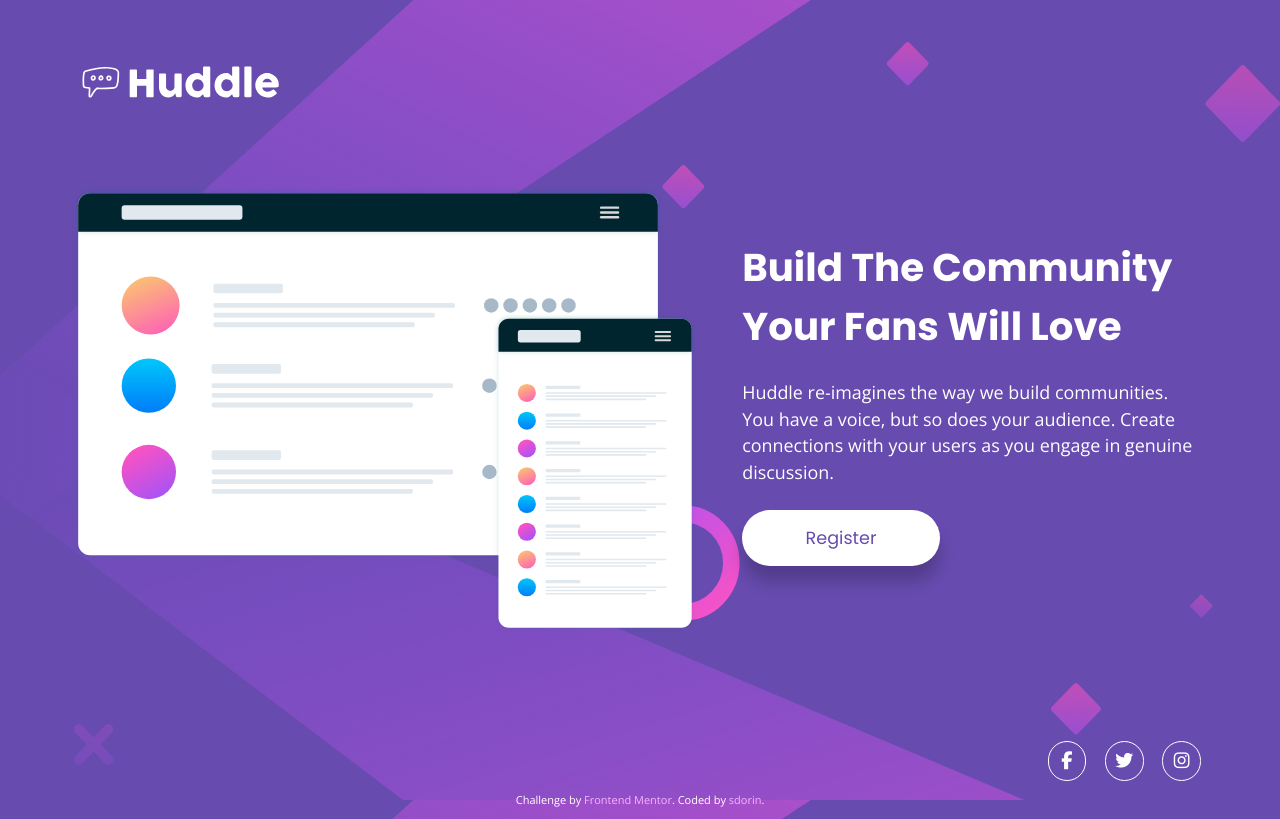
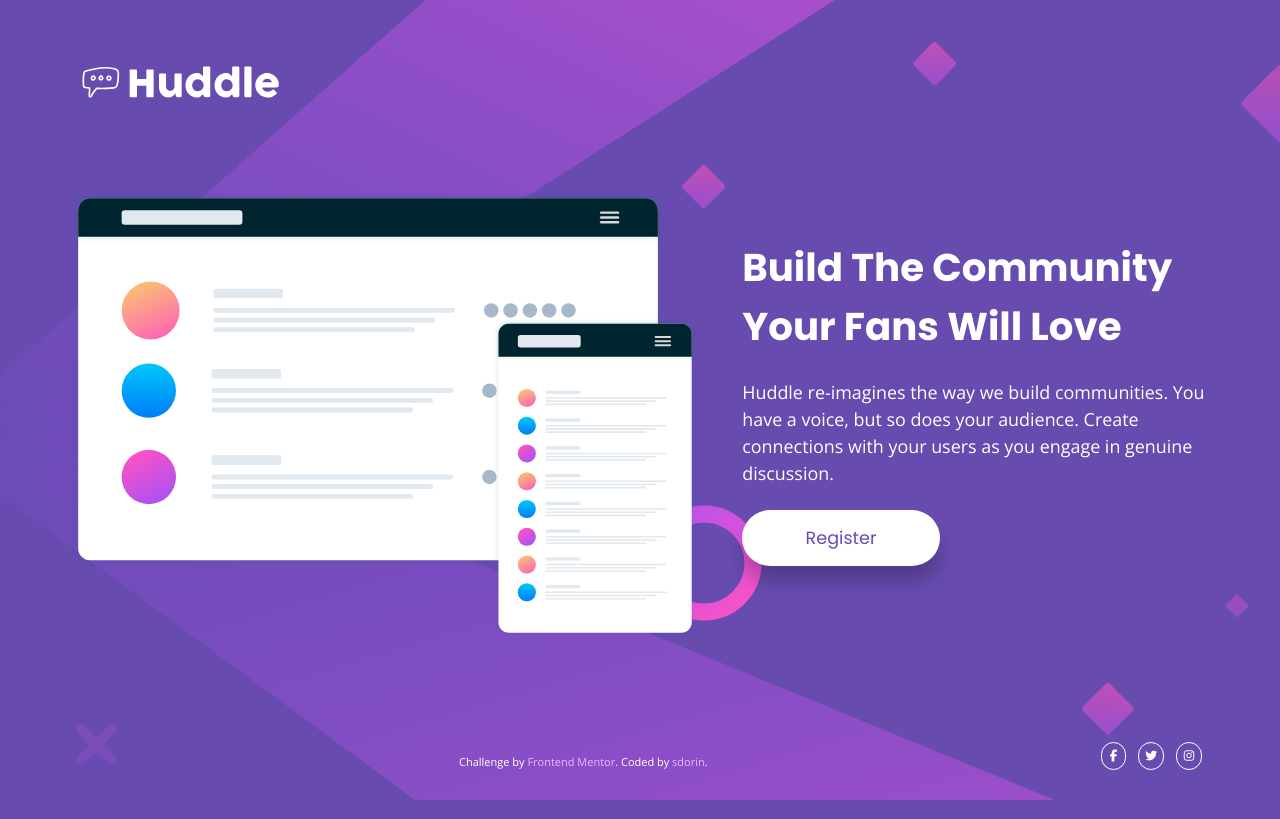
Before and after one commit to ds-trt/fm-huddle-landing-page, a plain HTML site: page index.html in a window 1280 px wide. Drawn offline with nearby package versions, Linux system fonts and the light colour scheme.

Commit message:
reworked to add suggestions from the community. Html semantic tags are now direct children of body. Only one footer. Social links are now in a ul. Also made page match both mobile and desktop design files very well.

```diff
--- a/index.html
+++ b/index.html
@@ -12,11 +12,10 @@
   <title>Frontend Mentor | Huddle landing page with single introductory section</title>
 </head>
 <body>
-  <div class="container">
-    <header>
+  <header class="container">
       <img class="img-logo" src="./images/logo.svg" alt="Huddle logo">
   </header>
-    <main class="main flex">
+  <main class="main flex container">
     <img class="img-mockup" src="./images/illustration-mockups.svg" alt="Responsive webpage mockups">
     <div class="main__text">
       <h1>Build The Community Your Fans Will Love</h1>
@@ -25,15 +24,12 @@
       <a href="" class="btn">Register</a>
     </div>
   </main>
-    <footer class="social flex">
-      <div>
-        <a href="#"><i class="fab fa-facebook-f"></i></a>
-        <a href="#"><i class="fab fa-twitter"></i></a>
-        <a href="#"><i class="fab fa-instagram"></i></a>
-      </div>
-    </footer>
-  </div>
-  <footer>
+  <footer class="flex footer container">
+    <ul class="social flex">
+      <li><a href="#"><i class="fab fa-facebook-f"></i></a></li>
+      <li><a href="#"><i class="fab fa-twitter"></i></a></li>
+      <li><a href="#"><i class="fab fa-instagram"></i></a></li>
+    </ul>
     <p class="attribution">
       Challenge by <a href="https://www.frontendmentor.io?ref=challenge" target="_blank">Frontend Mentor</a>.
       Coded by <a href="#">sdorin</a>.
--- a/styles.css
+++ b/styles.css
@@ -41,17 +41,20 @@ h1, h2, h3 {
 
 .img-mockup {
     width: 100%;
-    padding: 1em 0;
+    padding-top: 2em;
 }
 
 .main__text {
     text-align: center;
-    padding-top: 2.35em;
+    padding-top: 2em;
+}
+.main__text h1 {
+    font-size: 1.4375rem;
+    padding-top: 0.5em;
 }
 .main__text p {
     line-height: 1.5em;
     padding-bottom: 0.3em;
-    padding-right: 0.5em;
 }
 
 .btn {
@@ -72,19 +75,21 @@ h1, h2, h3 {
 }
 
 .social {
-    align-items: center;
-    padding-top: 4em;
+    list-style: none;
+    flex-direction: row;
+    margin: 0 auto;
+    padding: 4.1em 0 0 0;
 }
 
 i.fab {
-    font-size: 1.125rem;
+    font-size: .75rem;
     width: 2.15em;
     text-align: center;
     line-height: 2.15em;
     color: #fff;
     border: 1px solid #fff;
     border-radius: 100px;
-    margin: 0 0.39em;
+    margin: 0 0.5em;
     transition: background-color 0.3s;
 }
 i.fab:hover, i.fab:focus {
@@ -131,7 +136,7 @@ i.fab:hover, i.fab:focus {
 
     .img-logo {
         width: 160px;
-        padding: 40px 0;
+        padding: 2.5em 0;
     }
 
     .main {
@@ -148,7 +153,7 @@ i.fab:hover, i.fab:focus {
         text-align: start;
     }
     .main h1 {
-        font-size: 2rem;
+        font-size: 1.5rem;
     }
     .main .btn {
         font-size: 1.1rem;
@@ -156,8 +161,17 @@ i.fab:hover, i.fab:focus {
         font-weight: 400;
     }
 
+    .footer {
+        flex-direction: row-reverse;
+        justify-content: flex-start;
+        align-items: flex-end;
+        margin-top: .75em;
+    }
     .social {
-        justify-content: center;
+        margin: 0;
+    }
+    .attribution {
+        margin: 0 auto;
     }
 }
 
@@ -168,7 +182,7 @@ i.fab:hover, i.fab:focus {
 
     .img-logo {
         width: 212px;
-        padding: 3.5rem 0;
+        padding: 3.5rem 0 2.7rem 0;
     }
 
     .main h1 {
@@ -183,7 +197,16 @@ i.fab:hover, i.fab:focus {
 }
 
 @media (min-width: 1400px) {
+    .main__text p {
+        padding-right: 0.5em;
+    }
     .social {
         padding-top: 0.3em;
     }
+    i.fab {
+        font-size: 1.125rem;
+        width: 2.15em;
+        line-height: 2.15em;
+        margin: 0 0.47em;
+    }
 }
```
Lines whose indentation alone changed are shown as unchanged.
